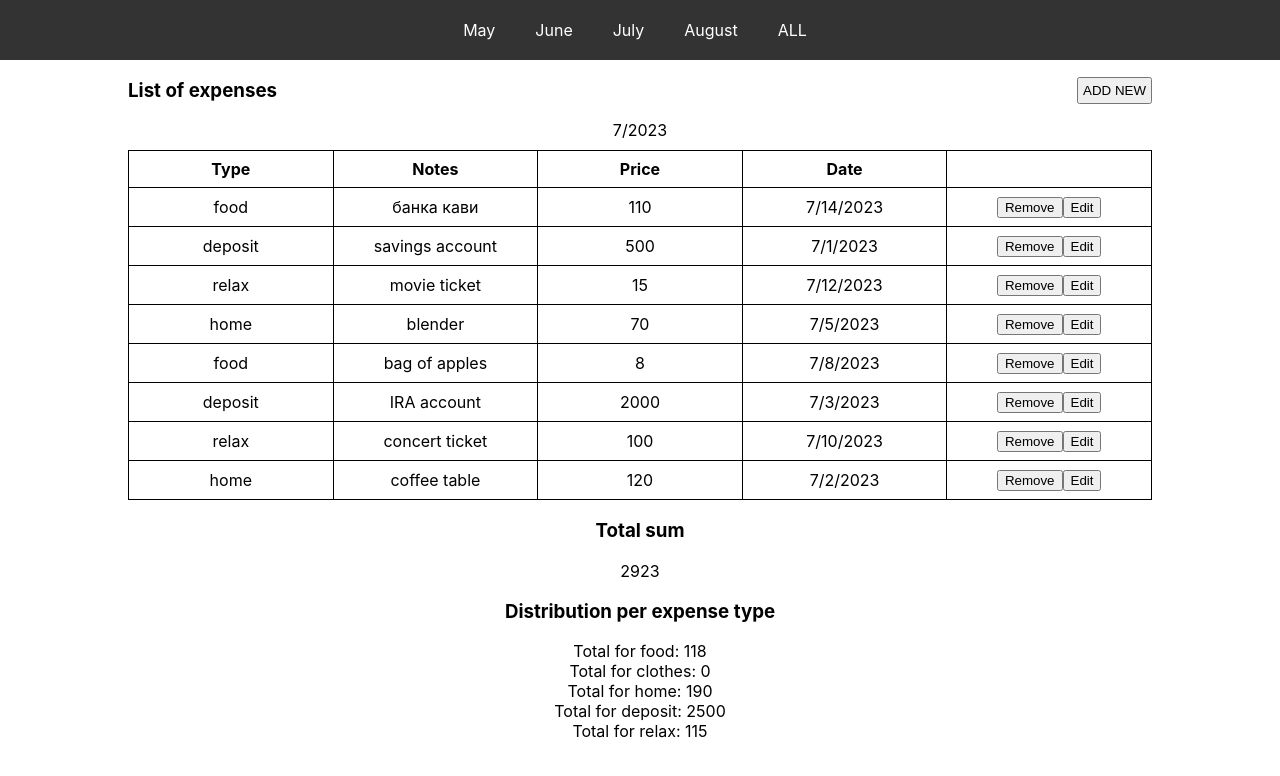
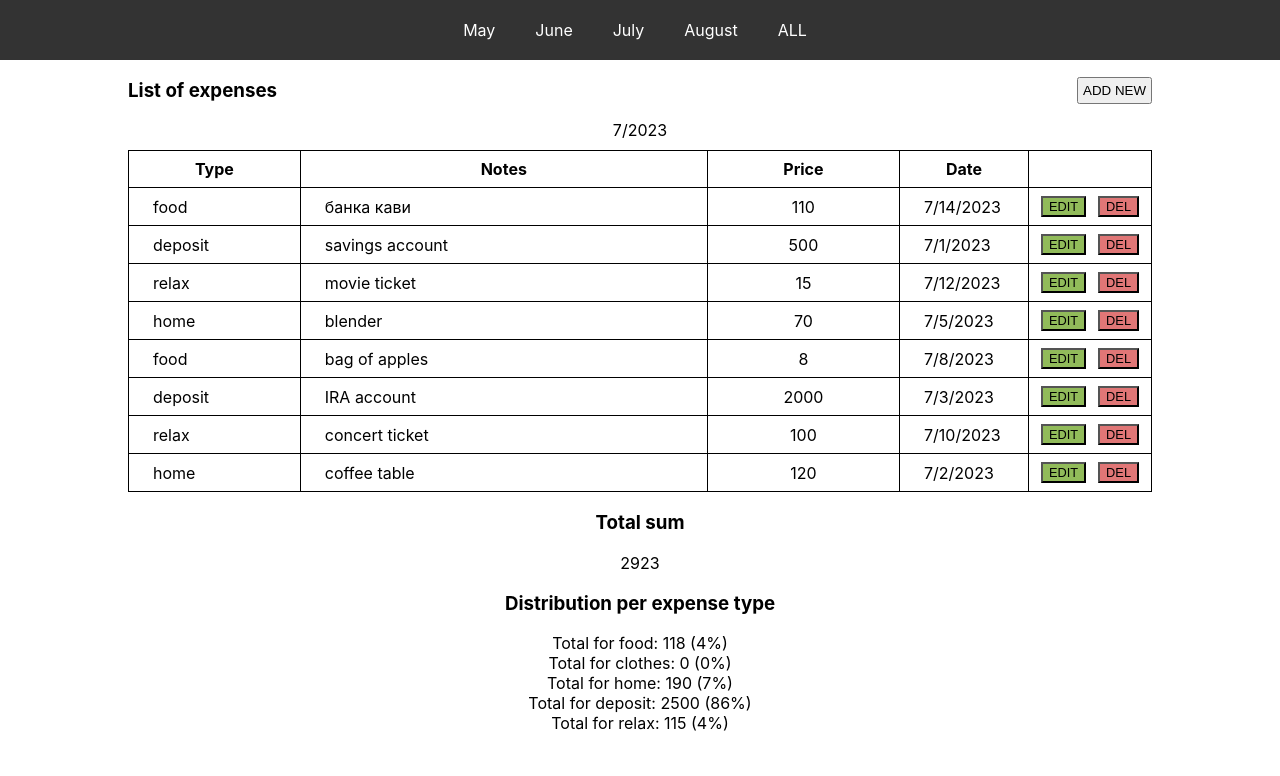
Before and after one commit to t-anpilov/expenses, a React (Create React App) app: page / in a window 1280 px wide. Shown: the top 776 px of the page. Built offline with nearby package versions, Linux system fonts and the light colour scheme.

Commit message:
added data array or creating stats

```diff
--- a/src/App.css
+++ b/src/App.css
@@ -88,6 +88,10 @@ header {
   margin-bottom: 8px;
 }
 
+.addActions button {
+  margin-left: 6px;
+}
+
 .addActions :last-child {
   margin: 0 16px;
 }
@@ -107,5 +111,52 @@ header {
 
 .expenseShown td, th {
   border: 1px solid black;
-  padding: 8px;
 }
+
+.expenseShown td {
+  text-align: left;
+}
+
+.expenseShown td:nth-child(1), th:nth-child(1) {
+  width: 12%;
+  padding: 8px 24px;
+}
+.expenseShown td:nth-child(2), th:nth-child(2) {
+  width: 35%;
+  padding: 8px 24px;
+}
+.expenseShown td:nth-child(3), th:nth-child(3) {
+  text-align: center;
+  padding: 8px 8px;
+}
+.expenseShown td:nth-child(4), th:nth-child(4) {
+  width: 80px;
+  padding: 8px 24px;
+}
+
+.expenseShown th:last-of-type {
+  width: 120px;
+}
+
+.expenseShown td:last-of-type {
+  padding: 8px 6px;
+  width: 120px;
+}
+
+.actionCell {
+  display: flex;
+  justify-content: space-around;
+}
+
+.tableBtn{
+  font-size: 0.8rem;
+
+}
+
+.deleteBtn {
+  background-color: rgb(224, 118, 118);
+}
+
+.editBtn {
+  background-color: rgb(145, 187, 90);
+}
--- a/src/components/Add.tsx
+++ b/src/components/Add.tsx
@@ -1,7 +1,7 @@
 import React, { ReactElement, useEffect, useRef, useState } from 'react';
 import { validateTypeInput, validateTextInput, validateNumberInput } from '../models/validate';
 import { addArticle, removeArticle, Article, expenseTypes, updateArticle } from '../store/features/articleSlice';
-import { useAppDispatch, useAppSelector } from '../store/store';
+import { useAppDispatch } from '../store/store';
 
 interface AddProps {
     isOpen: boolean;
@@ -68,7 +68,6 @@ export const Add: React.FC<AddProps> = ({isOpen, mode, onClose, expenseForEdit})
     };
 
 
-    // to be done
     const editArticle = () => {
         if(expenseForEdit && newType.current && newContent.current && newCost.current) {
             const _expense: Article = {
@@ -128,7 +127,7 @@ export const Add: React.FC<AddProps> = ({isOpen, mode, onClose, expenseForEdit})
         <div className ="flexContainer addActions">
             {mode=='add' &&
             <button
-                className="btn"
+                className="btn tableBtn editBtn"
                 onClick={createNewArticle}
             >
                 Add New
@@ -136,7 +135,7 @@ export const Add: React.FC<AddProps> = ({isOpen, mode, onClose, expenseForEdit})
             }
             {mode=='edit' &&
             <button
-                className="btn"
+                className="btn tableBtn editBtn"
                 onClick={editArticle}
             >
                 Save
@@ -144,7 +143,7 @@ export const Add: React.FC<AddProps> = ({isOpen, mode, onClose, expenseForEdit})
             }
             {mode=='edit' &&
             <button
-                className="btn"
+                className="btn tableBtn deleteBtn"
                 onClick={removeArticleHandler}
             >
                 Delete
--- a/src/components/List.tsx
+++ b/src/components/List.tsx
@@ -50,7 +50,7 @@ export const List = () => {
     const Table = () => {
 
         const emptyListMessage = () => {
-            return <tr><td colSpan={5}>No records yet</td> </tr>
+            return <tr><td colSpan={5}>No records yet</td></tr>
         };
 
         return (
--- a/src/components/SingleArticle.tsx
+++ b/src/components/SingleArticle.tsx
@@ -21,27 +21,29 @@ export const SingleArticle: React.FC<shownExpense>  = ({expense, isHidden, edit}
         edit(expense);
     }
 
-    const showDate = expense.date!.toLocaleDateString()
+    const showDate = expense.date!.toLocaleDateString();
 
     return(
         <tr>
-            <td>{expense.type}</td>
+            <td >{expense.type}</td>
             <td>{expense.content}</td>
             <td>{expense.cost}</td>
             <td>{showDate}</td>
             <td>
+                <div className='actionCell'>
                 <button
-                    className={`${isHidden ? 'hiddenButton' : ''}`}
+                    className={`${isHidden ? 'hiddenButton tableBtn' : 'tableBtn editBtn'}`}
+                    onClick={handleEditClick}
+                    disabled = {isHidden ? true:false}>
+                    EDIT
+                </button>
+                <button
+                    className={`${isHidden ? 'hiddenButton tableBtn' : 'tableBtn deleteBtn'}`}
                     onClick={()=>removeHandler(expense.id)}
                     disabled = {isHidden ? true:false}>
-                    Remove
+                    DEL
                 </button>
-                <button
-                    className={`${isHidden ? 'hiddenButton' : ''}`}
-                    onClick={handleEditClick}
-                    disabled = {isHidden ? true:false}>
-                    Edit
-                </button>
+                </div>
             </td>
         </tr>
     );
--- a/src/components/Statistic.tsx
+++ b/src/components/Statistic.tsx
@@ -12,55 +12,89 @@ export const Statistics = (props: statisticsProps) => {
 
     const typeValues = Object.keys(expenseTypes).map(key => expenseTypes[key as keyof typeof expenseTypes]);
 
-    const expensesTotal = () => {
+    type segmentStats = {name: string, sum: number, percent: number};
+
+    const expensesTotal =  expenses.reduce((total, item) => {
+        return total + item.cost;
+    }, 0);
+
+    const segmentsStats: segmentStats[] = [];
+
+    const getSegmentStats  = (type: expenseTypes, items: Article[]) : segmentStats => {
         let sum: number = 0;
-        if (expenses) {
-            sum = expenses.reduce((total, item) => {
-                return total + item.cost;
-            }, 0);
-        }
-        return sum;
-    };
-
-    const expenseByType = (type: expenseTypes) => {
-        let sum: number = 0;
-        if (expenses) {
-            sum =expenses.reduce((total, item) => {
+        sum = items.reduce((total, item) => {
                 if (type === item.type) {
                     return total + item.cost;
                 } else {
                     return total
                 }
             }, 0);
-        }
+        const percentCalculated = Math.round((sum/expensesTotal)*100);
+
+        return {
+            name: type,
+            sum: sum,
+            percent: percentCalculated
+        };
+    };
+
+    for (const type of typeValues) {
+        segmentsStats.push(getSegmentStats(type, expenses))
+    };
+
+    const expenseByType = (stats: segmentStats) => {
         return (
-            <div key={type}>
-                <span>Total for {type}: </span>
-                <span> {sum} </span>
+            <div key={stats.name}>
+                <span>Total for {stats.name}: </span>
+                <span> {stats.sum} </span>
+                <span>({stats.percent}%) </span>
             </div>
         )
     };
 
-    const distributeByType = () => {
+    const distributionByType = () => {
         let childNodes = [];
-        for (const type of typeValues) {
-            childNodes.push(expenseByType(type))
-        };
-        return childNodes;
+        if (segmentsStats.length) {
+            for (let i=0; i<segmentsStats.length; i++) {
+                childNodes.push(expenseByType(segmentsStats[i]))
+            };
+            console.log(segmentsStats.length)
+            return childNodes;
+        } else {
+            return null
+        }
     };
 
+    const segment = (item: segmentStats) => {
+        return (
+            <div className="segment" data-percent={item.percent}>
+                <span className="label">{`${item.name}: ${item.percent}%`}</span>
+            </div>
+    )};
+
+    /*const diagram = (expenses: Article[]) => {
+        return (
+            <div className="circle-diagram">
+                {
+                   expenses.map()
+                }
+            </div>
+        )
+    }*/
+
     return (
+        expenses.length ?
         <div>
             <section>
                 <h3>Total sum</h3>
-                <div> {expensesTotal()}  </div>
+                <div> {expensesTotal}  </div>
             </section>
             <section>
                 <h3>Distribution per expense type</h3>
                 <div>
-                    { distributeByType() }
+                    { distributionByType() }
                 </div>
             </section>
-        </div>
+        </div> : null
     )
 };
```
